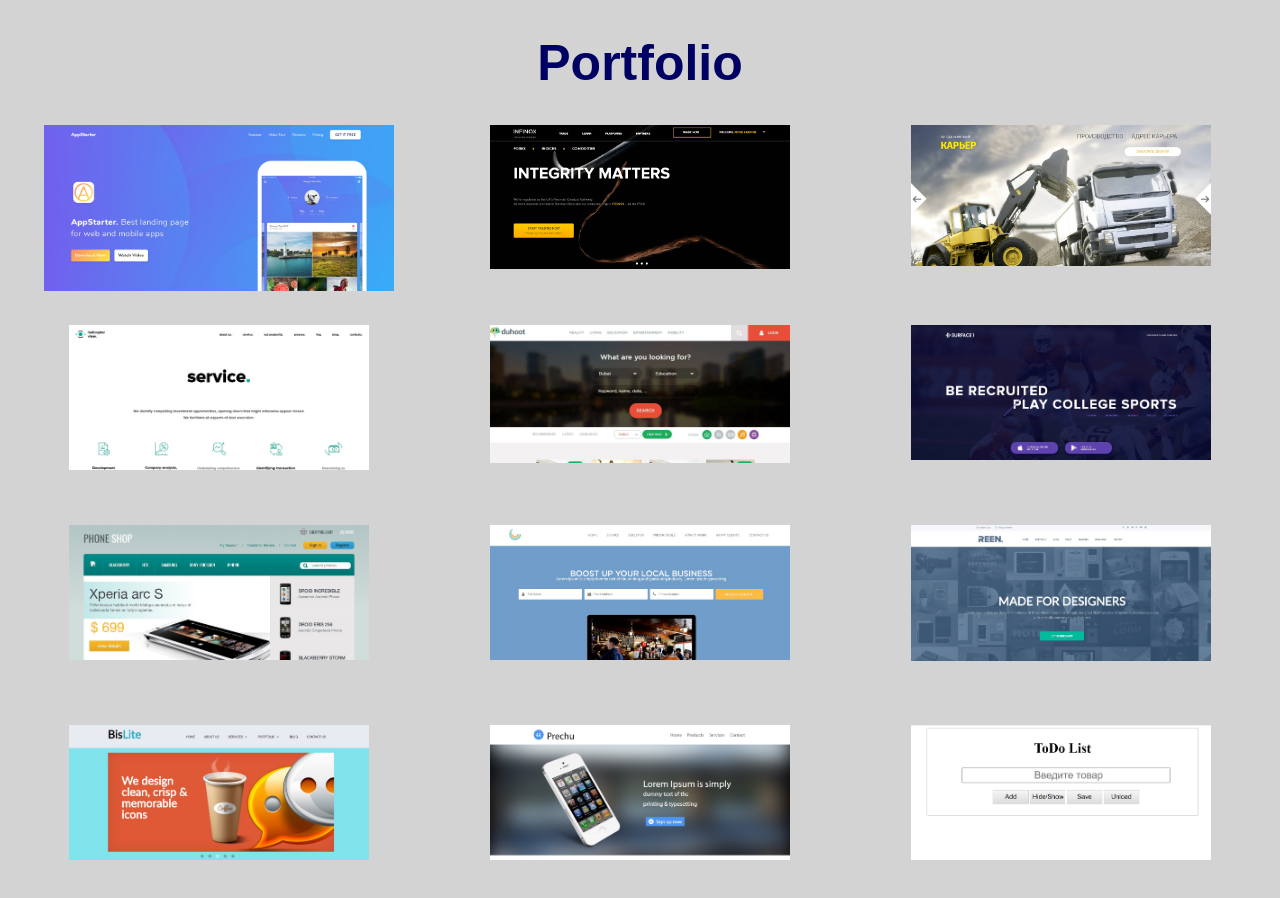
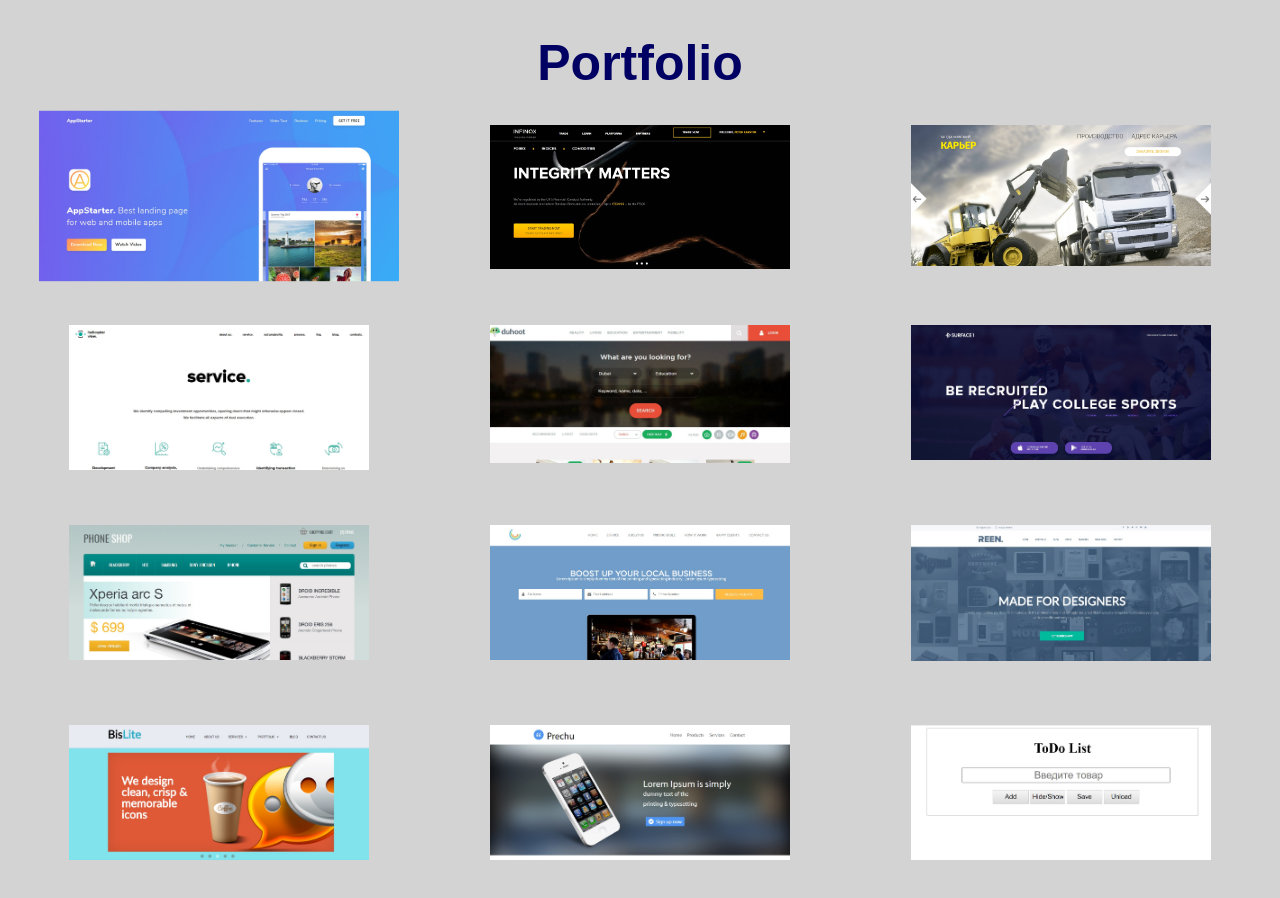
Before and after one commit to Evgiv08/portfolio, a plain HTML site: page index.html in a window 1280 px wide. In both pictures the pointer is over the picture 218 px from the left and 196 px from the top of the page. Drawn offline with Linux system fonts and the light colour scheme.

Commit message:
Update style.css

```diff
--- a/style/style.css
+++ b/style/style.css
@@ -18,12 +18,11 @@ h1 {
 	font-family: arial;
 }
 img:hover {
-	width: 350px;
-	transition: .7s;
-/* 	margin: -25px; */
+	transform: scale(1.2);
 }
 img {
 	width: 300px;
+	transition: .7s;
 }
 body {
 	background-color: lightgray;
```
